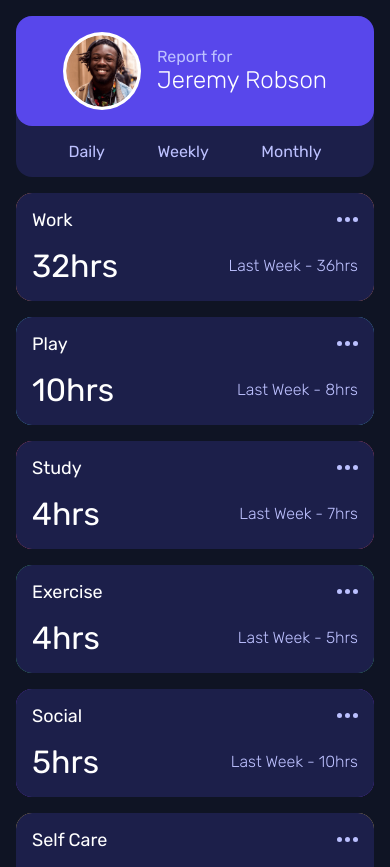
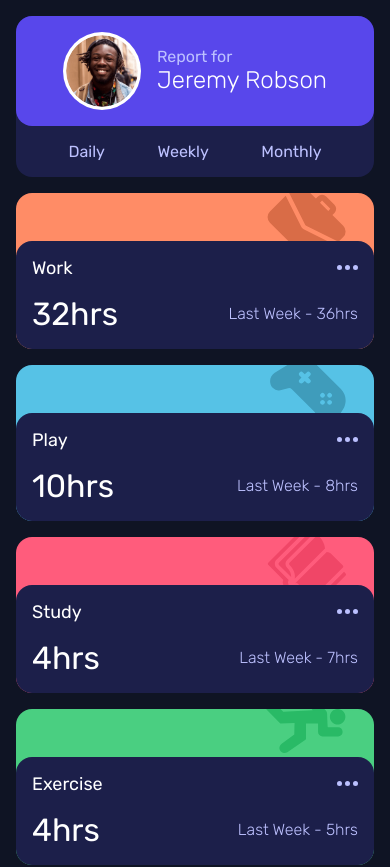
Before and after one commit to im-victor-mendez/React-Time_Tracking_Dashboard, a React (Vite) app: page / in a window 390 px wide. Shown: the top 867 px of the page. Built offline with nearby package versions, Linux system fonts and the light colour scheme.

Commit message:
Fixed activity background.

```diff
--- a/src/styles/Mobile.scss
+++ b/src/styles/Mobile.scss
@@ -41,6 +41,10 @@
             gap: 1rem;
 
             .activity {
+                .activity-data {
+                    margin-top: 3rem;
+                }
+
                 .activity-time {
                     display: flex;
                     align-items: center;
```
